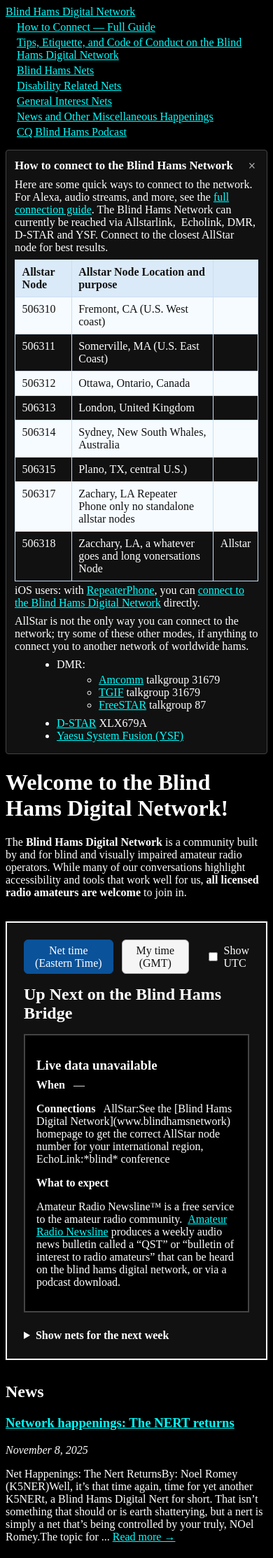
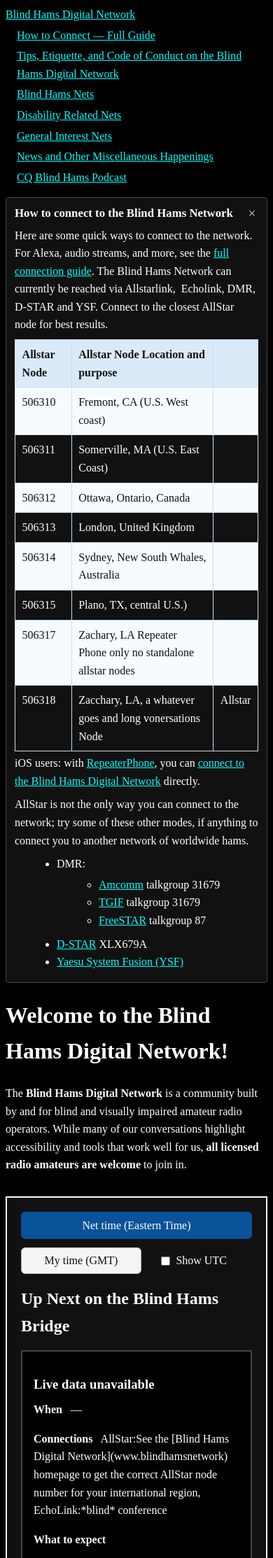
Before and after one commit to nromey/bh-network, a Jekyll site: the page built from index.md, in a window 390 px wide. Shown: the top 2227 px of the page at 70% size. Built offline with Jekyll 4.4.1, drawn with Linux system fonts in a browser that asks for light colours.

Commit message:
Added a change that may help mobile devices display correctly. Added a new post.

```diff
--- a/assets/css/extra.css
+++ b/assets/css/extra.css
@@ -199,6 +199,59 @@ caption { text-align:left; font-weight:600; margin-bottom:.5rem; }
 .pager-cat-active { display:flex; gap:.5rem; flex-wrap:wrap; }
 .pager-cat-chip { background:#fff; color:#000; border:2px solid #fff; padding:.15rem .5rem; }
 
+/* Responsive tweaks for mobile / large type use */
+.view-toggle {
+  flex-wrap: wrap;
+  justify-content: flex-start;
+  gap: 0.75rem;
+}
+.view-toggle button,
+.view-toggle .time-utc-toggle {
+  flex: 1 1 auto;
+  min-width: 8rem;
+}
+.view-toggle .time-utc-toggle {
+  text-align: left;
+}
+.next-net-card,
+.next-net-item,
+.net-desc,
+.home-next-nets,
+.nets-section,
+.home-week-nets {
+  word-break: break-word;
+}
+.home-week-nets .view-table,
+.nets-section .view-table {
+  overflow-x: auto;
+  -webkit-overflow-scrolling: touch;
+}
+.home-week-nets table,
+.nets-section table {
+  min-width: 100%;
+}
+@media (max-width: 720px) {
+  body {
+    line-height: 1.6;
+  }
+  .nets-header {
+    flex-direction: column;
+    align-items: flex-start;
+    gap: 0.75rem;
+  }
+  .view-toggle button,
+  .view-toggle .time-utc-toggle {
+    min-width: 0;
+  }
+  .view-toggle {
+    width: 100%;
+  }
+  .home-next-nets,
+  .nets-section {
+    padding: 1.25rem;
+  }
+}
+
 /* UTC add-on chip and toggle label */
 .next-net-utc { color:#aaa; }
 .time-utc-toggle { margin-left:.75rem; }
```
